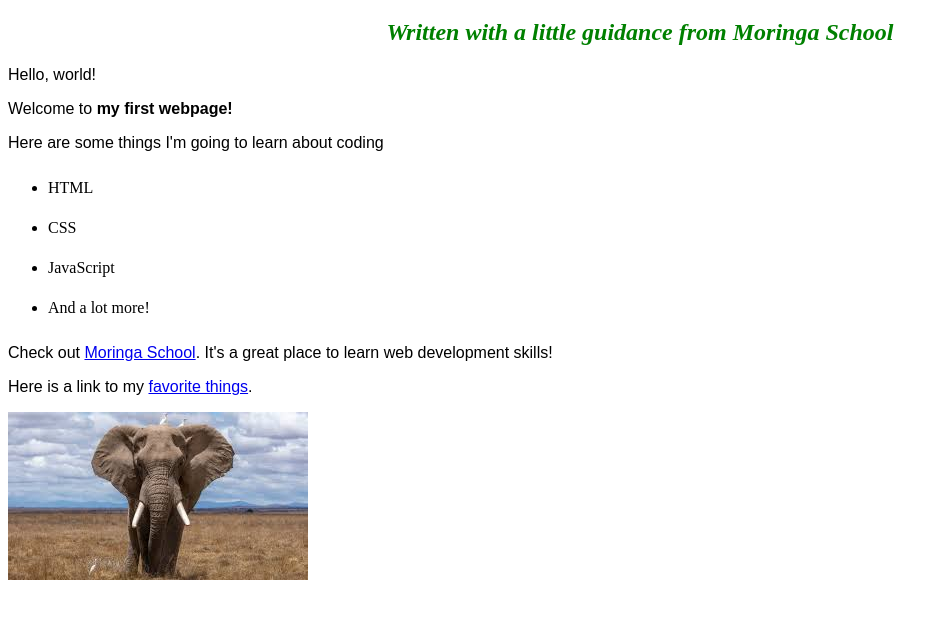
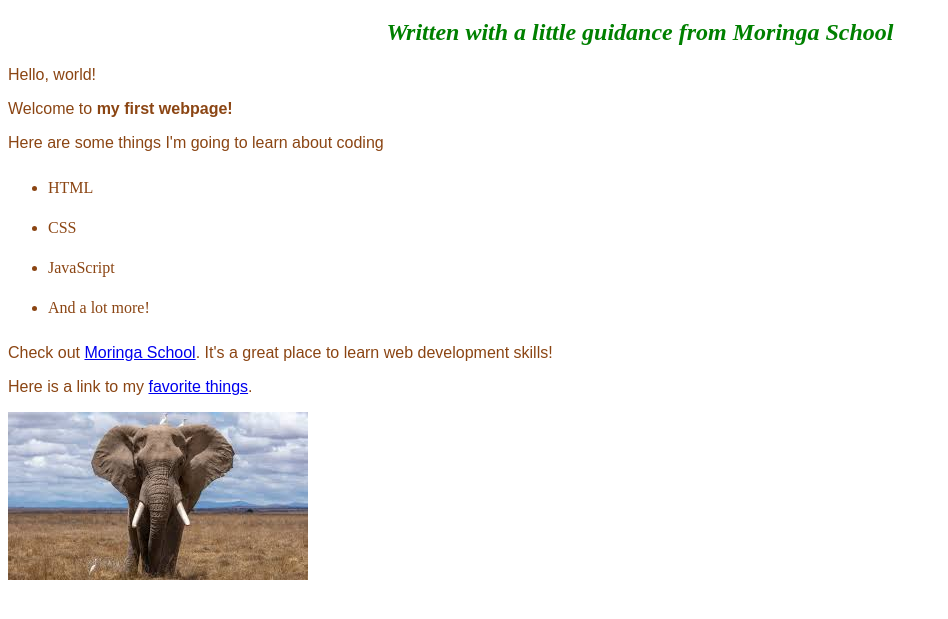
Before and after one commit to Allantuikong/my-first-website, a plain HTML site: page my-first-webpage.html in a window 1280 px wide. Shown: the part 61-680 px from the top of the page, without its empty margins (0-948 px from the left). Drawn offline with Linux system fonts and the light colour scheme.

Commit message:
Add css styles

```diff
--- a/css/styles.css
+++ b/css/styles.css
@@ -16,3 +16,15 @@ p {
 li {
     line-height: 40px;
 }
+
+body {
+    color: saddlebrown;
+}
+
+title {
+    background-color: salmon;
+}
+
+body {
+    font-size: medium;
+}
```
